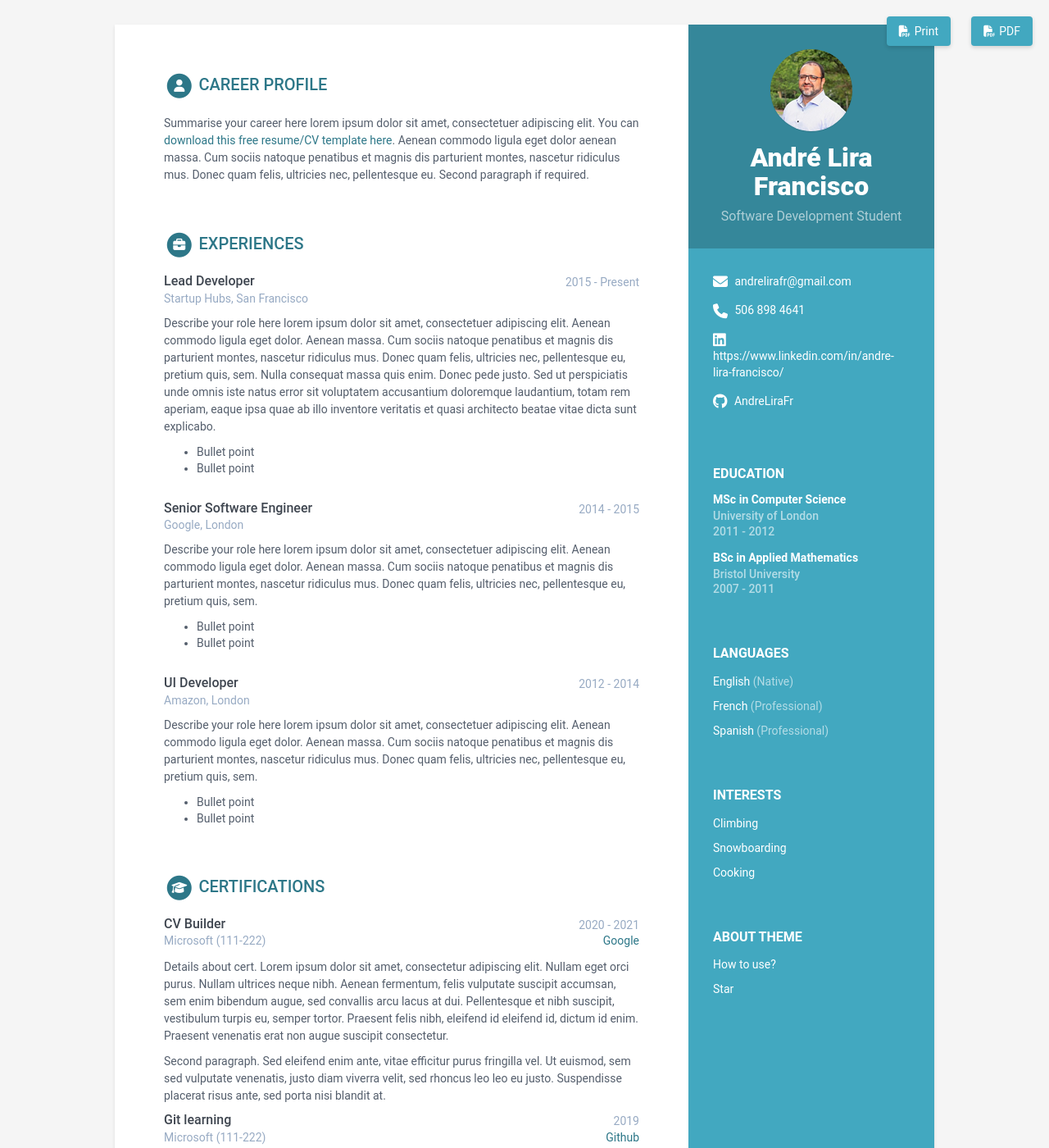
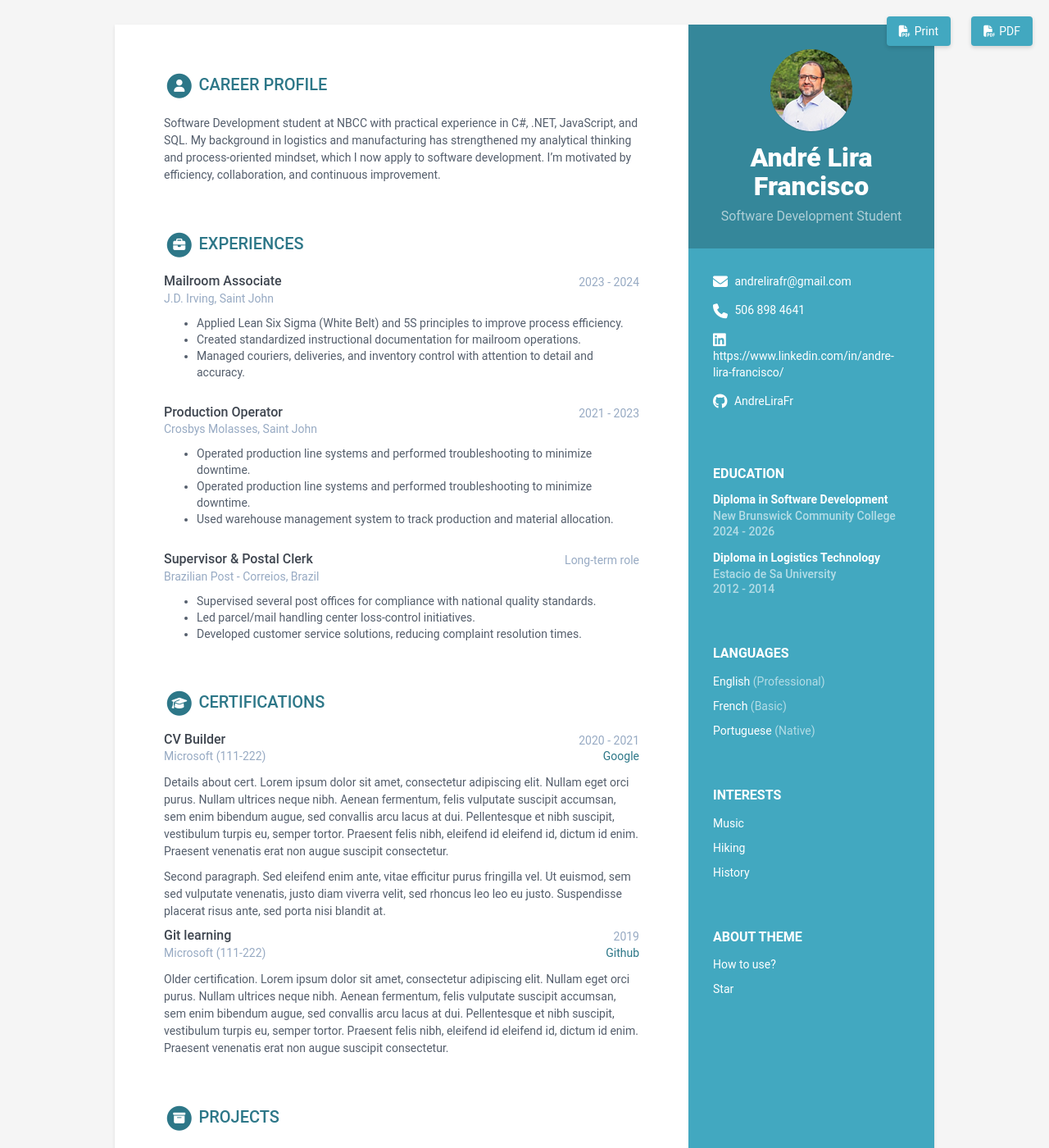
Before and after one commit to AndreLiraFr/andrelirafr.github.io, a Jekyll site: the page built from index.html, in a window 1280 px wide and 1400 px high. Shown: the whole window at 82% size. Built offline with Jekyll 4.4.1, drawn with Linux system fonts in a browser that asks for light colours.

Commit message:
Professional experience

```diff
--- a/_data/data.yml
+++ b/_data/data.yml
@@ -38,101 +38,82 @@ sidebar:
     title: Languages
     info:
       - idiom: English
-        level: Native
+        level: Professional
 
       - idiom: French
-        level: Professional
+        level: Basic
 
-      - idiom: Spanish
-        level: Professional
+      - idiom: Portuguese
+        level: Native
 
   interests:
     title: Interests
     info:
-      - item: Climbing
+      - item: Music
         link:
 
-      - item: Snowboarding
+      - item: Hiking
         link:
 
-      - item: Cooking
+      - item: History
         link:
 
 career-profile:
   title: Career Profile
   summary: |
-    Summarise your career here lorem ipsum dolor sit amet, consectetuer
-    adipiscing elit. You can [download this free resume/CV template here]().
-    Aenean commodo ligula eget dolor aenean massa. Cum sociis natoque
-    penatibus et magnis dis parturient montes, nascetur ridiculus mus.
-    Donec quam felis, ultricies nec, pellentesque eu.
-    Second paragraph if required.
+    Software Development student at NBCC with practical experience in C#, .NET, JavaScript, and SQL. My background in logistics and manufacturing has strengthened my analytical thinking and process-oriented mindset, which I now apply to software development. I’m motivated by efficiency, collaboration, and continuous improvement.
 education:
   title: Education
   info:
-    - degree: MSc in Computer Science
-      university: University of London
-      time: 2011 - 2012
+    - degree: Diploma in Software Development
+      university: New Brunswick Community College
+      time: 2024 - 2026
       details: |
-        Describe your study here lorem ipsum dolor sit amet, consectetuer
-        adipiscing elit. Aenean commodo ligula eget dolor. Aenean massa. Cum
-        sociis natoque penatibus et magnis dis parturient montes, nascetur
-        ridiculus mus. Donec quam felis, ultricies nec, pellentesque eu,
-        pretium quis, sem.
-          - Bullet point
-          - Bullet point
-    - degree: BSc in Applied Mathematics
-      university: Bristol University
-      time: 2007 - 2011
+        - C#, Java, JavaScript, PHP, SQL, HTML, CSS.
+        - Object-Oriented Programming (OOP) and software design principles.
+        - Database design, SQL queries, and data management.
+        - Web development with MVC frameworks and responsive design.
+        - Software testing, debugging, and quality assurance.
+        - Agile methodologies and collaborative development workflows.
+        - Cloud computing fundamentals (AWS) and deployment practices.
+        - Technical documentation and project-based learning.
+    - degree: Diploma in Logistics Technology
+      university: Estacio de Sa University
+      time: 2012 - 2014
       details: |
-        Describe your study here lorem ipsum dolor sit amet, consectetuer
-        adipiscing elit. Aenean commodo ligula eget dolor. Aenean massa. Cum
-        sociis natoque penatibus et magnis dis parturient montes, nascetur
-        ridiculus mus. Donec quam felis, ultricies nec, pellentesque eu,
-        pretium quis, sem.
-          - Bullet point
-          - Bullet point
+        - Logistics and supply chain management.
+        - Process modeling.
+        - Operations management.
+        - Procurement.
+        - Reverse logistics.
+        - Transportation systems.
+        - International transport.
+        - Business management.
 
 experiences:
   title: Experiences
   info:
-    - role: Lead Developer
-      time: 2015 - Present
-      company: Startup Hubs, San Francisco
+    - role: Mailroom Associate
+      time: 2023 - 2024
+      company: J.D. Irving, Saint John
       details: |
-        Describe your role here lorem ipsum dolor sit amet, consectetuer
-        adipiscing elit. Aenean commodo ligula eget dolor. Aenean massa.
-        Cum sociis natoque penatibus et magnis dis parturient montes,
-        nascetur ridiculus mus. Donec quam felis, ultricies nec,
-        pellentesque eu, pretium quis, sem. Nulla consequat massa quis
-        enim. Donec pede justo. Sed ut perspiciatis unde omnis iste natus
-        error sit voluptatem accusantium doloremque laudantium, totam rem
-        aperiam, eaque ipsa quae ab illo inventore veritatis et quasi
-        architecto beatae vitae dicta sunt explicabo.
-          - Bullet point
-          - Bullet point
-    - role: Senior Software Engineer
-      time: 2014 - 2015
-      company: Google, London
+        - Applied Lean Six Sigma (White Belt) and 5S principles to improve process efficiency.
+        - Created standardized instructional documentation for mailroom operations.
+        - Managed couriers, deliveries, and inventory control with attention to detail and accuracy.
+    - role: Production Operator
+      time: 2021 - 2023
+      company: Crosbys Molasses, Saint John
       details: |
-        Describe your role here lorem ipsum dolor sit amet, consectetuer
-        adipiscing elit. Aenean commodo ligula eget dolor. Aenean massa.
-        Cum sociis natoque penatibus et magnis dis parturient montes,
-        nascetur ridiculus mus. Donec quam felis, ultricies nec,
-        pellentesque eu, pretium quis, sem.
-          - Bullet point
-          - Bullet point
-    - role: UI Developer
-      time: 2012 - 2014
-      company: Amazon, London
+        - Operated production line systems and performed troubleshooting to minimize downtime.
+        - Operated production line systems and performed troubleshooting to minimize downtime.
+        - Used warehouse management system to track production and material allocation.
+    - role: Supervisor & Postal Clerk
+      time: Long-term role
+      company: Brazilian Post - Correios, Brazil
       details: |
-        Describe your role here lorem ipsum dolor sit amet, consectetuer
-        adipiscing elit. Aenean commodo ligula eget dolor. Aenean massa.
-        Cum sociis natoque penatibus et magnis dis parturient montes,
-        nascetur ridiculus mus. Donec quam felis, ultricies nec,
-        pellentesque eu, pretium quis, sem.
-          - Bullet point
-          - Bullet point
+        - Supervised several post offices for compliance with national quality standards.
+        - Led parcel/mail handling center loss-control initiatives.
+        - Developed customer service solutions, reducing complaint resolution times.
 
 certifications:
   title: Certifications
```
